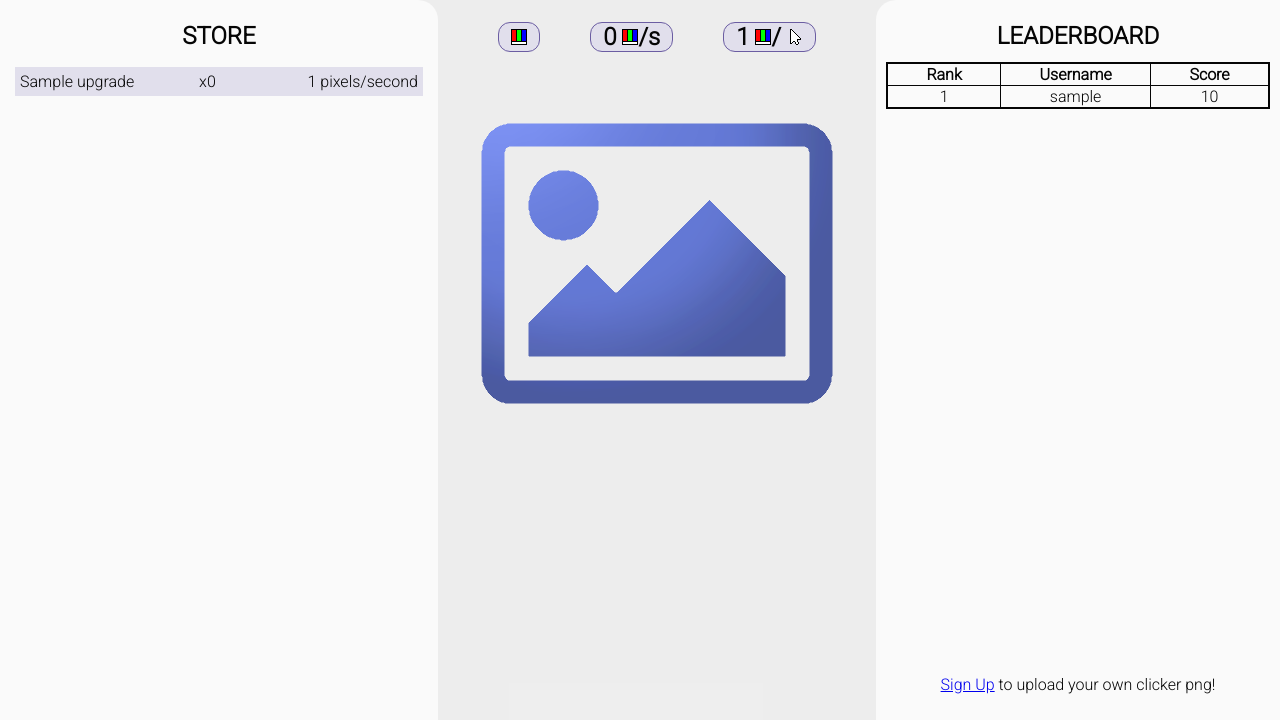
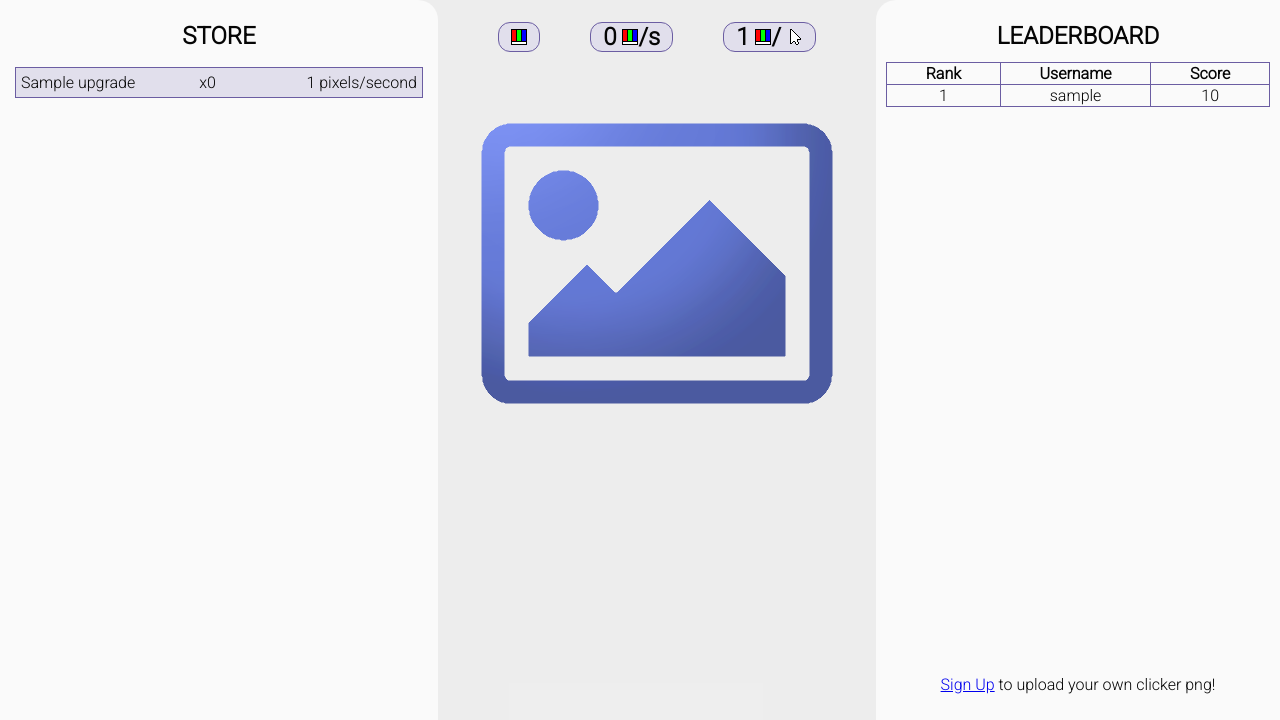
Before and after one commit to Hippodoodle/clicker.png, a Django app: page / in a window 1280 px wide. Shown: the part 80-800 px from the top of the page. Run offline with Django 3.2, Linux system fonts and the light colour scheme; tables that the repository leaves empty hold one stand-in row (values such as "Sample post"); parts of the project's set-up code (start-up, migrations or seed data) failed here and were passed over.

Commit message:
Fixed border colours and added them to shop items
Added borders to shop items and fixed the colour of leaderboard table
borders. Also linted stylesheet.css by removing old code.

Closes: #41

```diff
--- a/static/stylesheet.css
+++ b/static/stylesheet.css
@@ -201,6 +201,7 @@ a:visited {
     margin: 5px;
     cursor: pointer;
     background-color: var(--secondary);
+    border: 1px solid var(--accent);
     display: grid;
     grid-template-columns: 45% 10% 45%;
     grid-template-rows: auto;
@@ -252,13 +253,13 @@ a:visited {
 
 .leaderboard th, .leaderboard td {
     width: 10%; /* No idea why this works, but it does */
-    border: 1px solid var(--text);
-    border-collapse: collapse;
+    border: 1px solid var(--accent);
+    overflow-x: hidden;
 }
 
 .leaderboard table {
     width: 100%;
-    border: 1px solid var(--text);
+    max-width: 100%;
     border-collapse: collapse;
 }
 
@@ -282,143 +283,6 @@ a:visited {
 .change-png-message {
     order: 4;
 }
-
-/* table, th, td{
-    border: 1px solid var(--border-color);
-    border-collapse: collapse;
-    position: relative;
-}
-
-th{
-    padding: 5px;
-}
-
-table{
-    padding: 5px;
-    width: 95%;
-    margin-top: 10px;
-    margin-left: auto;
-    margin-right: auto;
-}*/
-
-
-/*.pane-title {
-    text-align: center;
-    margin-top: 10px;
-}
-
-button,
-input[type=submit]{
-    display:inline;
-    text-align: center;
-    border: 2px solid var(--border-color);
-    margin: 5px;
-    font-size: 14pt;
-    color: var(--text-color-2);
-    background-color: var(--color-2);
-    transition: color 0.3s ease;
-}
-
-.purchase_button:hover {
-    background-color: var(--hover-color);
-}
-
-.purchase_button{
-    width: -webkit-fill-available;
-    margin: 0;
-}
-
-#login-central-block {
-    position: fixed;
-    top: 35%;
-    left: 40%;
-    text-align: center;
-}
-
-#login-title{
-    margin: 10px;
-}
-
-#login_form{
-    margin: 0;
-    padding: 5px;
-}
-
-#input-box{
-    padding: 5px;
-}
-
-#login-signup-prompt{
-    position: fixed;
-    left: 10px;
-    bottom: 55px;
-}
-
-#login-socials-block{
-    position: relative;
-    top: 25px;
-    text-align: center;
-}
-
-.socials-logo{
-    width: 40px;
-    padding: 20px;
-    padding-left:15px;
-    padding-right:15px;
-}
-
-.margin15{
-    margin: 15px 15px;
-}
-
-.upload-png{
-    margin:0;
-    padding: 10px;
-    margin-right: 10px;
-    display: flex;
-    flex-direction: column;
-    border: 2px solid var(--border-color);
-}
-
-#icon{
-    bottom: 0%;
-    margin: 15px;
-    width:300px;
-    border: 1px solid var(--border-color);
-    border-radius: 5%;
-    padding: 5px;
-}
-
-.right-centre{
-    text-align: center;
-}
-
-#achievement-table-wrapper {
-    position:relative;
-    margin: 10px;
-}
-
-#achievement-table-scroll {
-    height:200px;
-    overflow:auto;
-}
-
-#achievement-table-wrapper table {
-    position: relative;
-    margin: 0;
-    width: auto;
-    border:2px solid var(--border-color);
-}
-
-#achievement-table-wrapper th{
-    z-index: 2;
-    padding: 5px;
-    border:2px solid var(--border-color);
-    background-color: var(--color-1);
-    position:sticky;
-    top: 0;
-    box-shadow: 0 2px 2px -1px rgba(0, 0, 0, 0.4);
-} */
 
 /* My Account */
 
```
